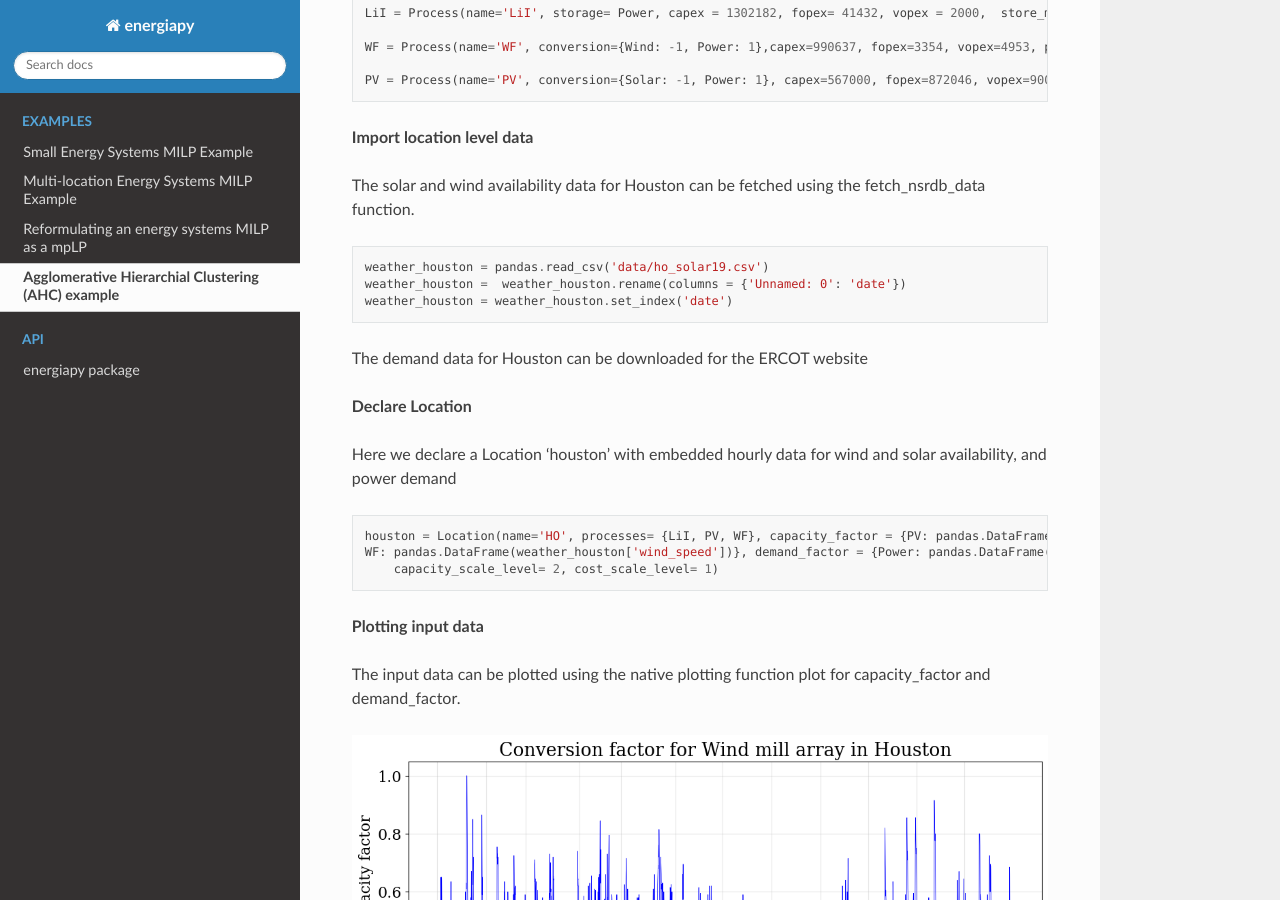
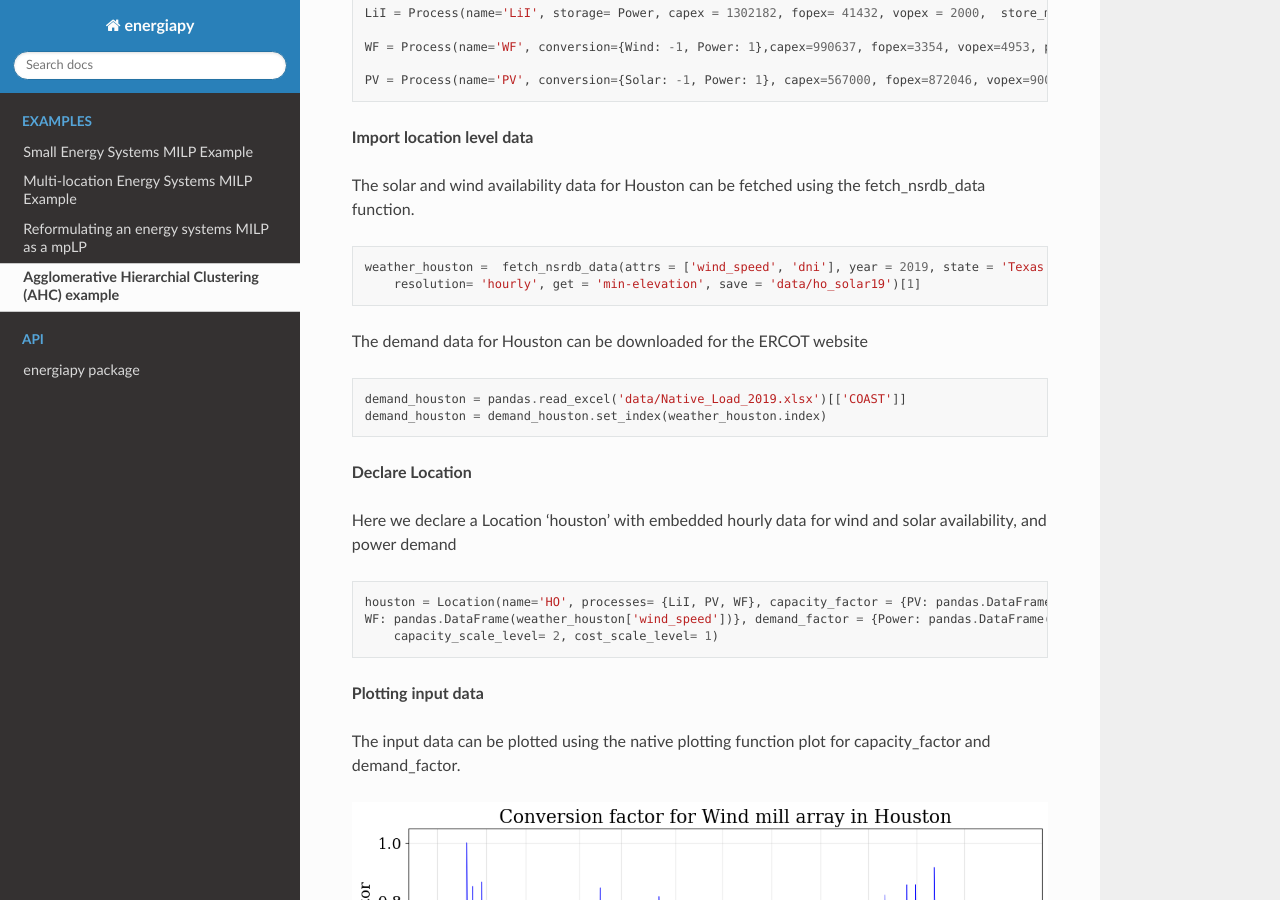
Before and after one commit to TAMUparametric/energiapy, a Sphinx documentation site: the page built from docs/example_ahc.rst, in a window 1280 px wide and 900 px high, scrolled down 1507 px. Built offline with Sphinx 7.4.7 and the Read the Docs theme 2.0.0, drawn with Linux system fonts in a browser that asks for light colours.

Commit message:
I make a lot of mistakes, its a personality type

```diff
--- a/docs/example_ahc.rst
+++ b/docs/example_ahc.rst
@@ -75,13 +75,13 @@ The solar and wind availability data for Houston can be fetched using the fetch_
 
 .. code-block:: python
 
-    weather_houston = pandas.read_csv('data/ho_solar19.csv')
-    weather_houston =  weather_houston.rename(columns = {'Unnamed: 0': 'date'})
-    weather_houston = weather_houston.set_index('date')
+    weather_houston =  fetch_nsrdb_data(attrs = ['wind_speed', 'dni'], year = 2019, state = 'Texas', county = 'Harris',\
+        resolution= 'hourly', get = 'min-elevation', save = 'data/ho_solar19')[1]
 
 The demand data for Houston can be downloaded for the ERCOT website
 
 .. code-block:: python
+
     demand_houston = pandas.read_excel('data/Native_Load_2019.xlsx')[['COAST']]
     demand_houston = demand_houston.set_index(weather_houston.index)
 
```
